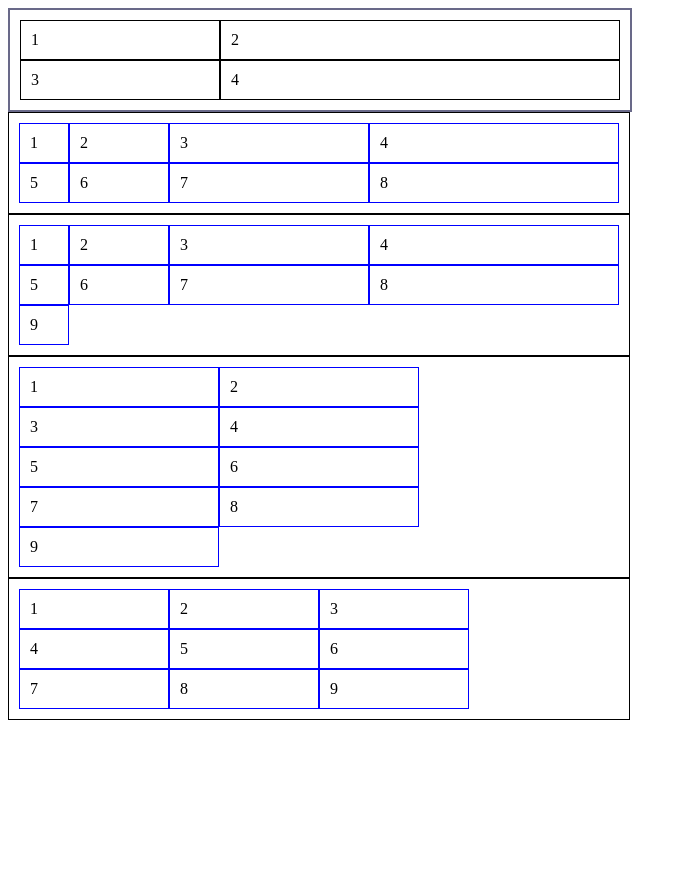
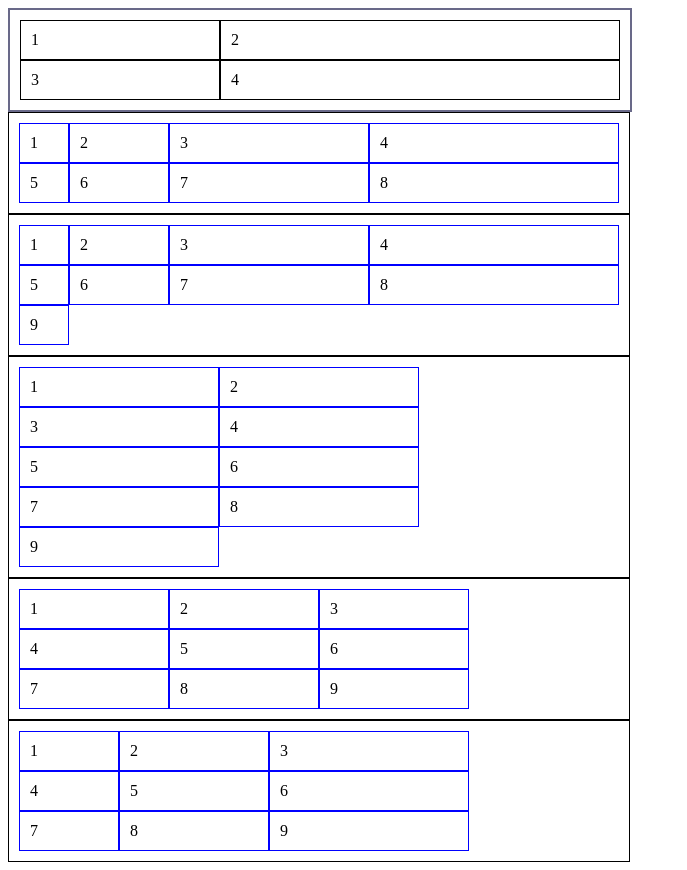
Before and after one commit to elizatim777/grid, a plain HTML site: page index.html in a window 1280 px wide. Shown: the whole page, without its empty margins (0-687 px from the left). Before the commit the page ends 800 px from the top, so only its background shows below. Drawn offline with Linux system fonts and the light colour scheme.

Commit message:
pyatoe vse

```diff
--- a/index.html
+++ b/index.html
@@ -60,5 +60,17 @@
     <div id="t2">8</div>
     <div id="t2">9</div>
     </div>
+
+    <div id="y1">
+	<div id="y2">1</div>
+	<div id="y2">2</div>
+	<div id="y2">3</div>
+	<div id="y2">4</div>
+    <div id="y2">5</div>
+    <div id="y2">6</div>
+    <div id="y2">7</div>
+    <div id="y2">8</div>
+    <div id="y2">9</div>
+    </div>
 </body>
 </html>
--- a/style.css
+++ b/style.css
@@ -65,7 +65,7 @@
 
 #y1 {
     display: grid;
-    grid-template-columns: 150px 150px 150px;
+    grid-template-columns: 100px 150px 200px;
     border: 1px solid black;
     padding: 10px;
     width: 600px;
```
